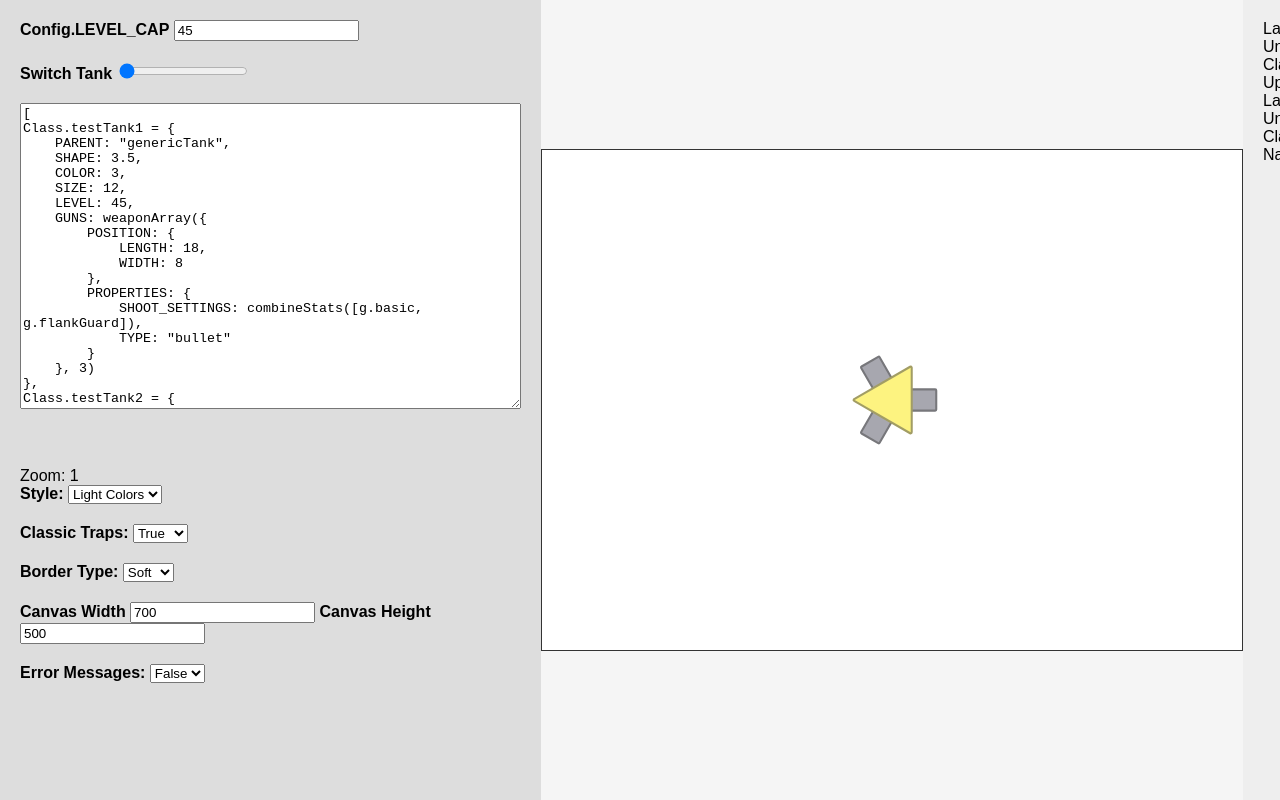
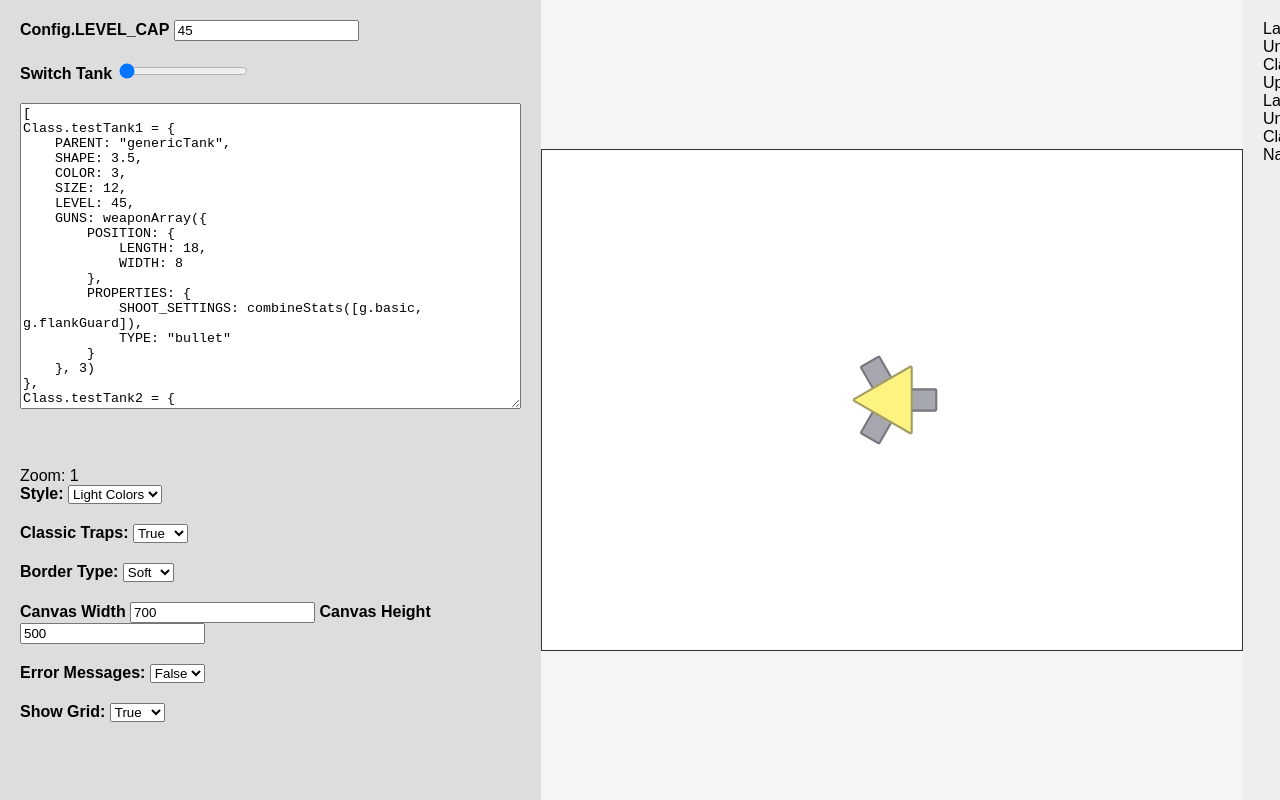
Before and after one commit to canxa31415-stack/OSA-Tank-Editor, a website: page public/index.html in a window 1280 px wide. Shown: the top 800 px of the page. Drawn offline with Linux system fonts and the light colour scheme.

Commit message:
Added Show Grid option

```diff
--- a/public/index.html
+++ b/public/index.html
@@ -152,6 +152,13 @@ Class.testTank2 = {
             <option value="true">True</option>
         </select>
     </div>
+    <div>
+        <label for="showGrid">Show Grid:</label>
+        <select id="showGrid" name="showGrid">
+            <option value="true">True</option>
+            <option value="false">False</option>
+        </select>
+    </div>
 </div>
 
 <!-- Center canvas -->
```
